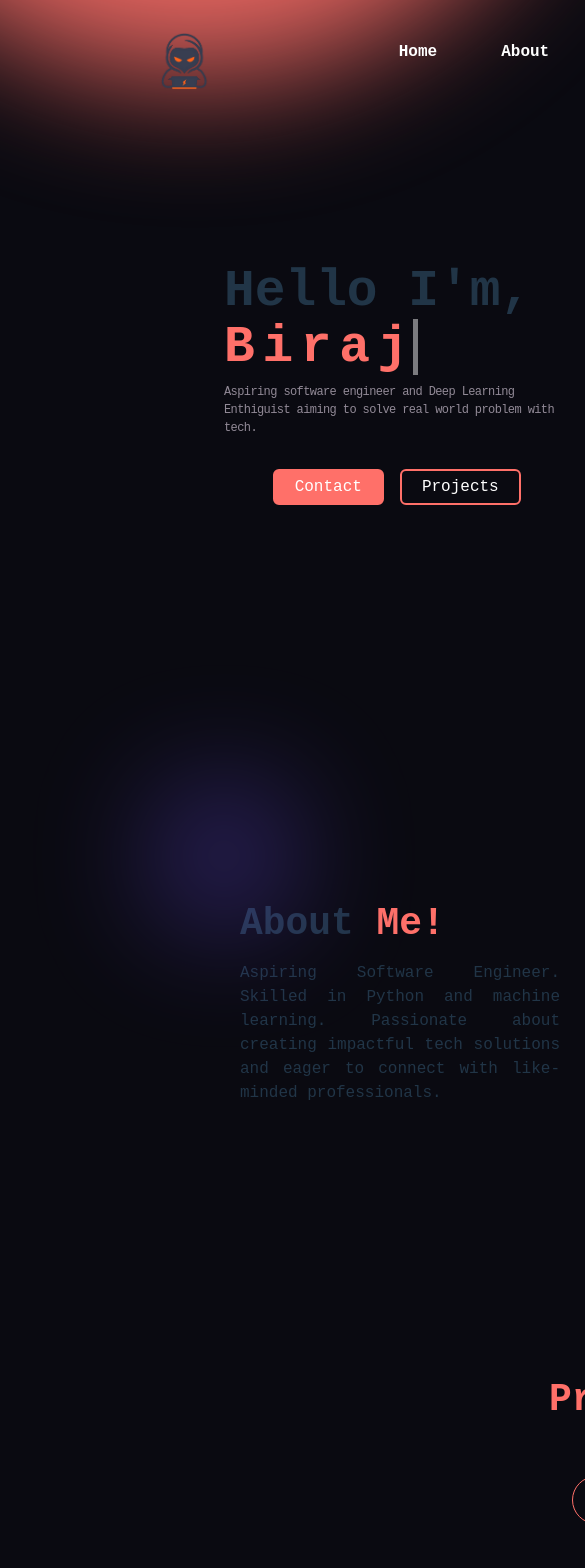
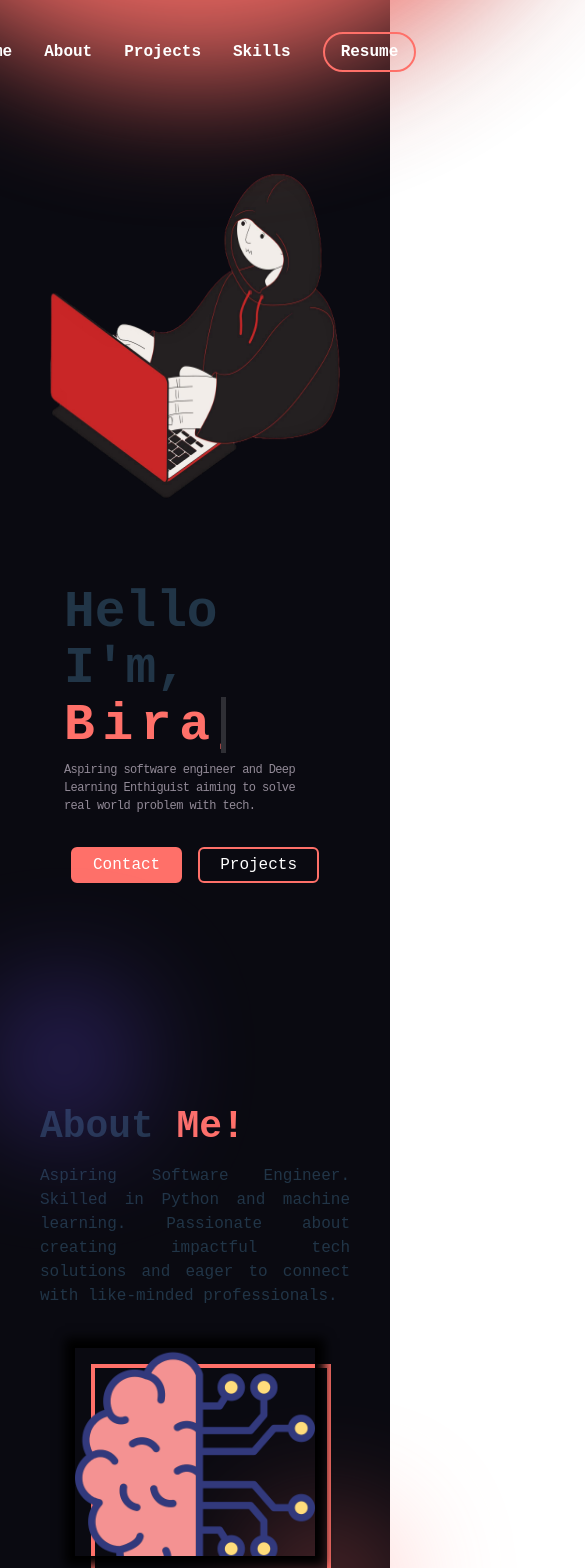
Before and after one commit to BirajBuddhacharya/Portfolio, a React (Vite) app in the folder frontend/: page / in a window 390 px wide. Shown: the top 1568 px of the page, 585 px wide, since content can reach past the window. Built offline with nearby package versions, Linux system fonts and the light colour scheme; a web font is replaced by a local one.

Commit message:
Feature Update: Responsiveness

```diff
--- a/frontend/src/App.tsx
+++ b/frontend/src/App.tsx
@@ -7,7 +7,7 @@ import Footer from './pages/footer.tsx'
 
 function App() {
   return (
-    <div className="bg-neutral px-[10rem] py-[2rem] min-w-screen font-body flex flex-col gap-48">
+    <div className="bg-neutral sm:px-[2rem] lg:px-[10rem] py-[2rem] w-screen font-body flex flex-col gap-48">
       <Home />
       <About />
       <Projects />
--- a/frontend/src/components/Nav.tsx
+++ b/frontend/src/components/Nav.tsx
@@ -4,25 +4,25 @@ import resume from '../assets/resume.pdf';
 function Nav() {
   return (
     <header>
-      <nav className="relative w-full h-10 flex justify-between text-lg z-10">
-        <div className="h-full w-12">
+      <nav className="relative w-full h-10 flex gap-8 justify-center sm:justify-between z-10">
+        <div className="h-full w-12 sm:block hidden">
           <img src={logo} alt="Logo" />
         </div>
-        <div className=" h-full flex gap-16 items-center">
-          <a className="text-neutral hover:text-primary font-bold text-base" href="#home">
+        <div className=" h-full flex gap-8 sm:gap-10 font-bold lg:gap-16 items-center">
+          <a className="text-neutral hover:text-primary font-bold sm:text-base" href="#home">
             Home
           </a>
-          <a className="text-neutral hover:text-primary font-bold text-base" href="#about">
+          <a className="text-neutral hover:text-primary font-bold sm:text-base" href="#about">
             About
           </a>
-          <a className="text-neutral hover:text-primary font-bold text-base" href="#projects">
+          <a className="text-neutral hover:text-primary font-bold sm:text-base" href="#projects">
             Projects
           </a>
-          <a className="text-neutral hover:text-primary font-bold text-base" href="#skills">
+          <a className="text-neutral hover:text-primary font-bold sm:text-base" href="#skills">
             Skills
           </a>
         </div>
-        <a href={resume} target='blank' className="h-full flex items-center px-7 py-2 rounded-full border-2 border-primary hover:bg-primary transition delay-100 hover:cursor-pointer text-base">
+        <a href={resume} target='blank' className="h-full flex items-center px-4 sm:px-7 sm:py-2 rounded-full border-2 border-primary hover:bg-primary transition delay-100 hover:cursor-pointer sm:text-base font-bold">
           <span className="text-neutral">Resume</span>
         </a>
       </nav>
--- a/frontend/src/pages/about.tsx
+++ b/frontend/src/pages/about.tsx
@@ -4,10 +4,10 @@ import FadeInSection from "../components/fadeIn"; // Make sure the path is corre
 function About() {
   return (
     <FadeInSection idTrack="about">
-      <section id="about" className="w-full flex relative">
+      <section id="about" className="w-full grid grid-cols-1 sm:grid-cols-2 sm:gap-0 gap-10 justify-items-center relative">
         <div className="bg-accent h-32 w-32 absolute top-[-6rem] left-0 rounded-full blur-3xl opacity-50"></div>
         <div className="bg-primary h-32 w-32 absolute right-0 bottom-[-6rem] rounded-full blur-3xl opacity-50"></div>
-        <div className="w-1/2 flex flex-col text-left px-20">
+        <div className="flex flex-col text-left lg:px-20 px-10">
           <div className="font-heading text-3xl font-semibold my-2">
             About <span className="text-primary">Me!</span>
           </div>
@@ -16,7 +16,7 @@ function About() {
             professionals.
           </p>
         </div>
-        <div className="w-1/2 px-28 ">
+        <div className="lg:px-28 px-4">
           <div className="relative">
             <div
               className="relative w-[15rem] h-[13rem] bg-cover bg-no-repeat z-10 shadow-[0_0_10px_10px_black]"
--- a/frontend/src/pages/footer.tsx
+++ b/frontend/src/pages/footer.tsx
@@ -16,8 +16,8 @@ function Footer() {
         <h1 className="text-3xl font-bold">
           Lets <span className="text-primary">Connect!</span>
         </h1>
-        <div className="w-full flex gap-10">
-          <div className="px-20 flex flex-col justify-center">
+        <div className="w-full grid grid-cols-1 lg:grid-cols-2 gap-10">
+          <div className="px-20 flex flex-col justify-center items-center lg:items-start">
             <FooterCard
               img={phone}
               heading="Call me"
--- a/frontend/src/pages/home.tsx
+++ b/frontend/src/pages/home.tsx
@@ -9,8 +9,8 @@ function Home() {
         className="h-[50rem] w-[50rem] bg-primary rounded-full -translate-x-1/2 -translate-y-1/2  absolute top-[-20rem] left-1/2 blur-3xl opacity-90 z-10 shadow-[0_0_10px_10px_black]"
       ></div>
       <Nav />
-      <div id="hero" className="w-full h-full flex py-16">
-        <div className="px-16 w-1/2 flex items-center justify-center">
+      <div id="hero" className="w-full h-full grid grid-cols-1 sm:grid-cols-2 justify-items-center py-4 lg:py-16">
+        <div className="px-16 w-full flex items-center justify-center row-start-2 sm:row-start-auto">
           <div className="text-left">
             <h1 className="font-semibold">Hello I'm, </h1>
             <div className="inline">
@@ -38,11 +38,11 @@ function Home() {
             </div>
           </div>
         </div>
-        <div className="flex-grow flex items-center justify-center">
+        <div className="flex-grow flex items-center justify-center row-start-1 sm:row-start-auto">
           <img
             src={mainPic}
             alt="Profile Picture"
-            className="w-full h-[31rem]"
+            className="w-[28rem] h-[31rem]"
           />
         </div>
       </div>
--- a/frontend/src/pages/skills.tsx
+++ b/frontend/src/pages/skills.tsx
@@ -11,7 +11,7 @@ function Skills() {
     <FadeInSection idTrack="skills">
       <section
         id="skills"
-        className="w-full flex items-center justify-center gap-12"
+        className="w-full grid grid-cols-1 lg:grid-cols-3 items-center justify-center gap-12"
       >
         <div className="px-10">
           <h3 className="text-2xl font-bold">
@@ -19,7 +19,7 @@ function Skills() {
             <br /> Skills
           </h3>
         </div>
-        <div className="flex gap-x-40 gap-y-20 flex-wrap justify-center items-center">
+        <div className="lg:col-span-2 flex gap-x-40 gap-y-20 flex-wrap justify-center items-center">
           <SkillsCard
             img={tensorflowLogo}
             content="Deep Learning with TensorFlow"
--- a/frontend/tailwind.config.js
+++ b/frontend/tailwind.config.js
@@ -1,41 +1,39 @@
 /** @type {import('tailwindcss').Config} */
 export default {
-  content: [
-    "./index.html",
-    "./src/**/*.{js,ts,jsx,tsx}",
-  ],
+  content: ["./index.html", "./src/**/*.{js,ts,jsx,tsx}"],
   theme: {
     extend: {
       colors: {
-        primary: '#ff7069',
-        neutral: '#0A0A11',
-        accent: '#6d4ff0',
+        primary: "#ff7069",
+        neutral: "#0A0A11",
+        accent: "#6d4ff0",
       },
       textColor: {
-        primary: '#ff7069',
+        primary: "#ff7069",
         neutral: {
-          DEFAULT: 'white',
-          light: '#928a97',
+          DEFAULT: "white",
+          light: "#928a97",
         },
       },
       fontSize: {
-        sm: '0.750rem',
-        base: '1rem',
-        xl: '1.333rem',
-        '2xl': '1.777rem',
-        '3xl': '2.369rem',
-        '4xl': '3.158rem',
-        '5xl': '4.210rem',
+        sm: "0.750rem",
+        base: "1rem",
+        xl: "1.333rem",
+        tiny: "0.625rem", // 10px
+        "2xl": "1.777rem",
+        "3xl": "2.369rem",
+        "4xl": "3.158rem",
+        "5xl": "4.210rem",
       },
       fontFamily: {
-        heading: ['Spline Sans Mono', 'monospace'],
-        body: ['Spline Sans Mono', 'monospace'],
+        heading: ["Spline Sans Mono", "monospace"],
+        body: ["Spline Sans Mono", "monospace"],
       },
       fontWeight: {
-        normal: '400',
-        bold: '700',
+        normal: "400",
+        bold: "700",
       },
     },
   },
   plugins: [],
-}
+};
```
Also changed, not shown: 1 other file (tests, documents, lock files or other folders).
